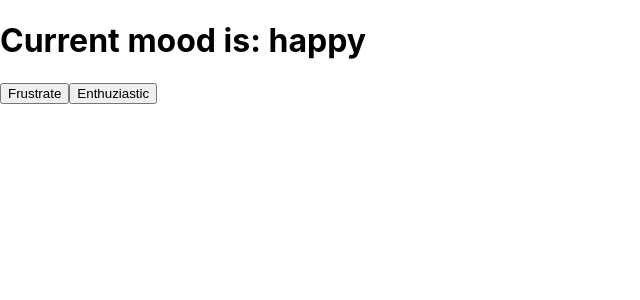
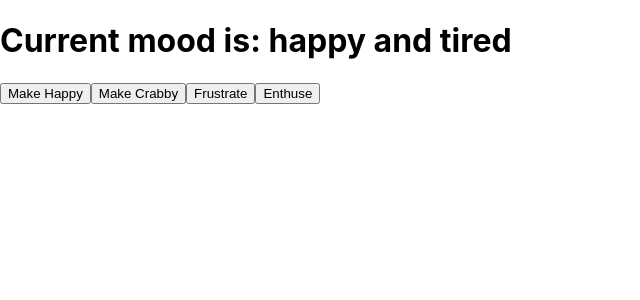
Before and after one commit to michelleandersson/react-essentials, a React (Create React App) app: page / in a window 1280 px wide. Shown: the top 300 px of the page, without its empty margins (0-640 px from the left). Built offline with nearby package versions, Linux system fonts and the light colour scheme.

Commit message:
add basic useEffect

```diff
--- a/src/App.js
+++ b/src/App.js
@@ -1,4 +1,4 @@
-import React, {useState} from "react";
+import React, {useState, useEffect} from "react";
 import './App.css';
 // import frog from "./nedladdning.jpg";
 
@@ -74,11 +74,22 @@
 // )
 
 const [emotion, setEmotion] = useState("happy");
+const [secondary, setSecondary] = useState("tired");
+
+useEffect (() => {
+  console.log(`It's ${emotion} around here...`);
+}, [emotion]);
+
+useEffect(() => {
+  console.log(`It's ${secondary} around here...`);
+},[secondary])
 return (
   <>
-  <h1>Current mood is: {emotion}</h1>
-  <button onClick={() => setEmotion("frustrated")}>Frustrate</button>
-  <button onClick={() => setEmotion("enthuziastic!")}>Enthuziastic</button>
+  <h1>Current mood is: {emotion} and {secondary}</h1>
+  <button onClick={() => setEmotion("happy")}>Make Happy</button>
+  <button onClick={() => setSecondary("crabby")}>Make Crabby</button>
+  <button onClick={() => setEmotion("frustrated...")}>Frustrate</button>
+  <button onClick={() => setEmotion("enthusiastic!")}>Enthuse</button>
   </>
 )
 
```
Also changed, not shown: 1 other file (tests, documents, lock files or other folders).
